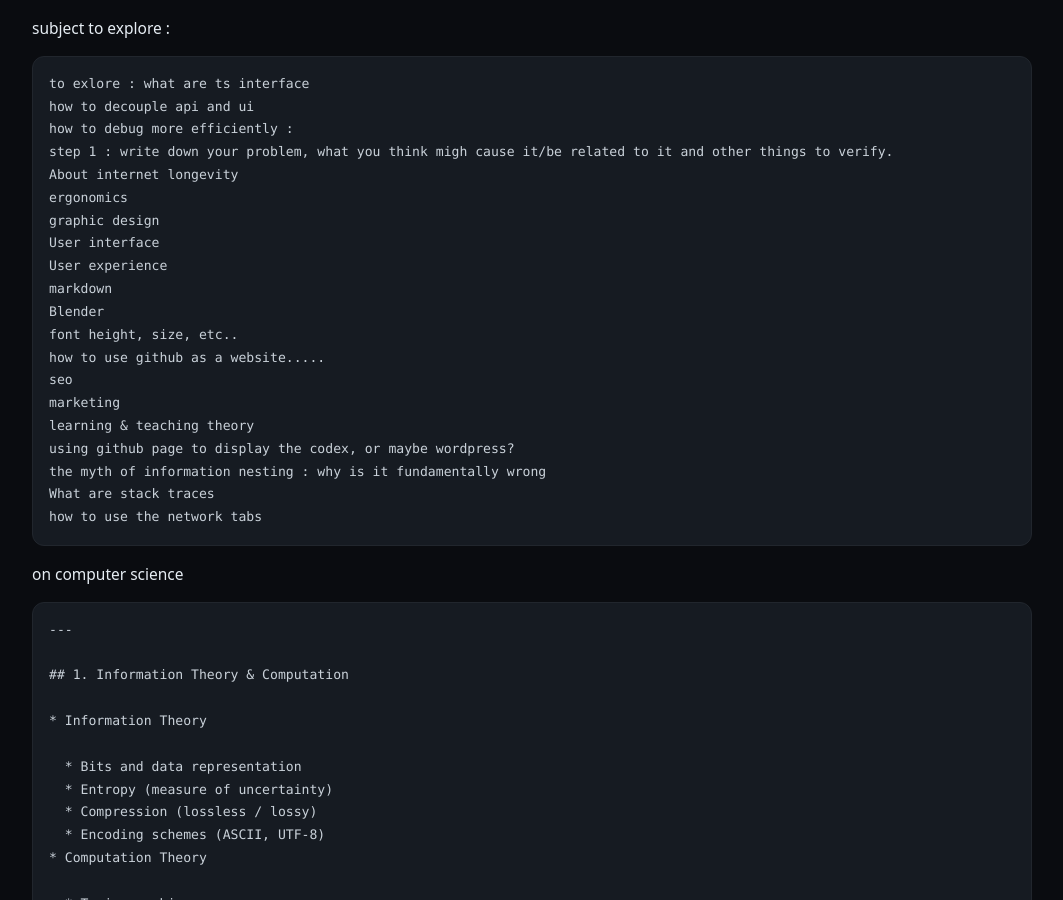
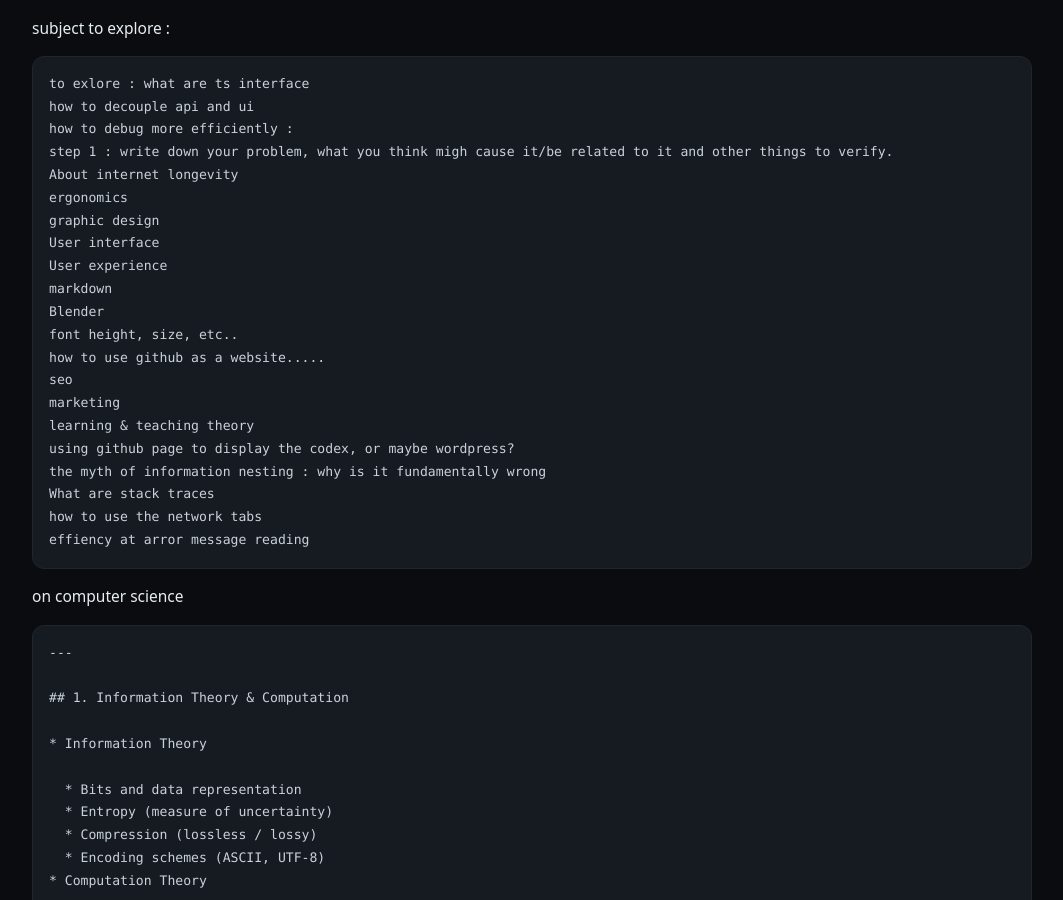
Before and after one commit to BBBB-44/_Codex, a Jekyll site: the page built from _codex/inbox.md, in a window 1280 px wide and 900 px high. Shown: the whole window, without its empty margins (108-1171 px from the left). Built offline with Jekyll 4.4.1, drawn with Linux system fonts in a browser that asks for light colours.

Commit message:
Add topic on efficiency in error message reading

````diff
--- a/_codex/inbox.md
+++ b/_codex/inbox.md
@@ -24,6 +24,7 @@ using github page to display the codex, or maybe wordpress?
 the myth of information nesting : why is it fundamentally wrong
 What are stack traces
 how to use the network tabs
+effiency at arror message reading
 ```
 on computer science
 ```
````
